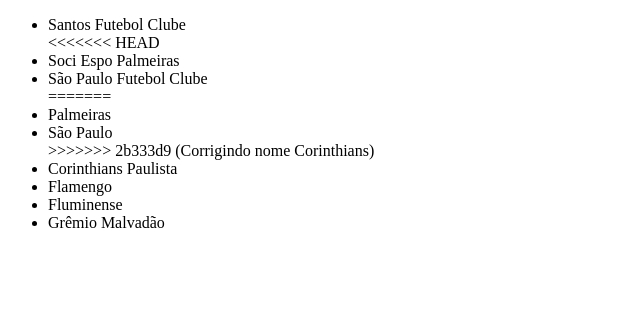
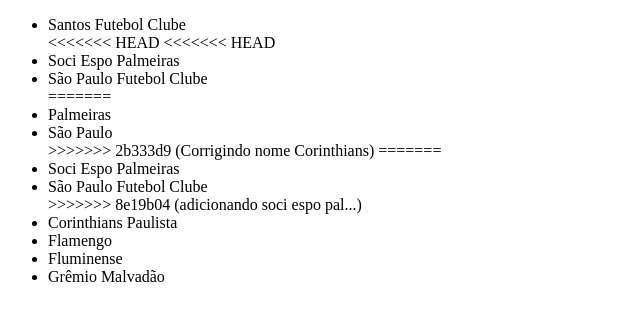
Before and after one commit to MichBritto/alura-git, a plain HTML site: page index.html in a window 1280 px wide. Shown: the whole page, without its empty margins (0-640 px from the left). Drawn offline with Linux system fonts and the light colour scheme.

Commit message:
adicionando soci espo pal...

```diff
--- a/index.html
+++ b/index.html
@@ -10,12 +10,17 @@
     <ul>
         <li>Santos Futebol Clube</li>
 <<<<<<< HEAD
+<<<<<<< HEAD
         <li>Soci Espo Palmeiras</li>
         <li>São Paulo Futebol Clube</li>
 =======
         <li>Palmeiras</li>
         <li>São Paulo</li>
 >>>>>>> 2b333d9 (Corrigindo nome Corinthians)
+=======
+        <li>Soci Espo Palmeiras</li>
+        <li>São Paulo Futebol Clube</li>
+>>>>>>> 8e19b04 (adicionando soci espo pal...)
         <li>Corinthians Paulista</li>
         <li>Flamengo</li>
         <li>Fluminense</li>
```
